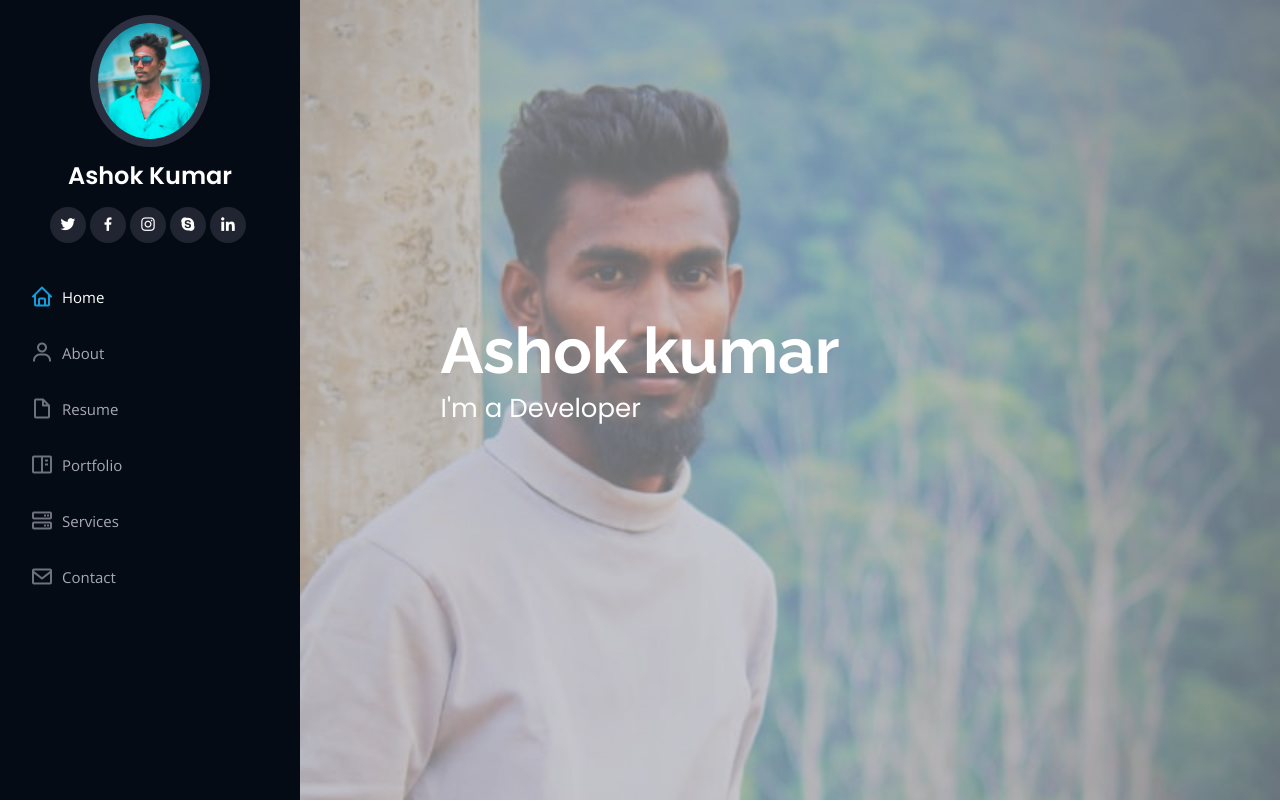
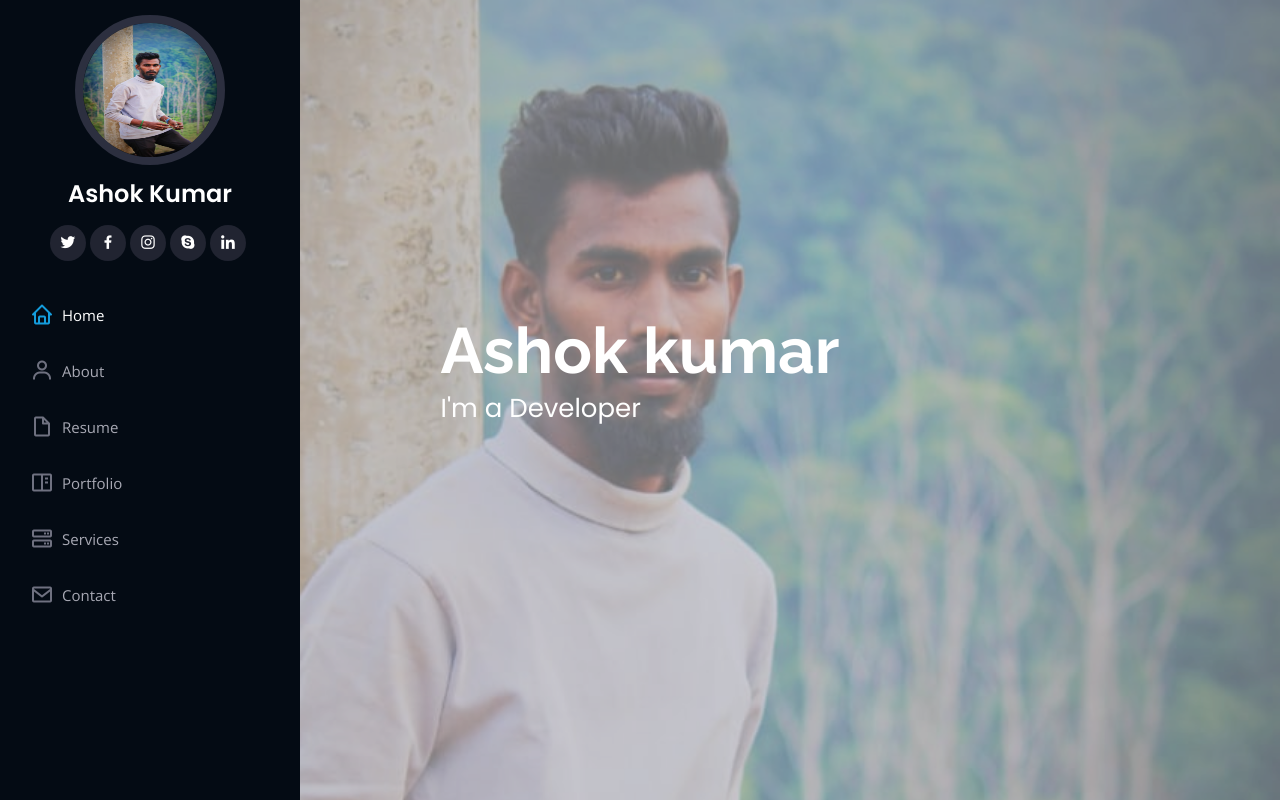
Before and after one commit to AshokAshok24/my-portfolio, a Next.js app: page / in a window 1280 px wide. Shown: the top 802 px of the page. Built offline with nearby package versions, Linux system fonts and the light colour scheme.

Commit message:
Header image changed

```diff
--- a/components/Header.jsx
+++ b/components/Header.jsx
@@ -13,7 +13,7 @@ const Header = () => {
                 <div class="d-flex flex-column">
 
                     <div class="profile">
-                        <img src="assets/img/area.png" alt="" class="img-fluid rounded-circle" />
+                        <img src="assets/img/ashok.jpeg" alt="" class="img-fluid rounded-circle" style={{height:"150px",width:"150px"}}/>
                         <h1 class="text-light"><a href="index.html">Ashok Kumar</a></h1>
                         <div class="social-links mt-3 text-center">
                             <a href="#" class="twitter"><i class="bx bxl-twitter"></i></a>
```
